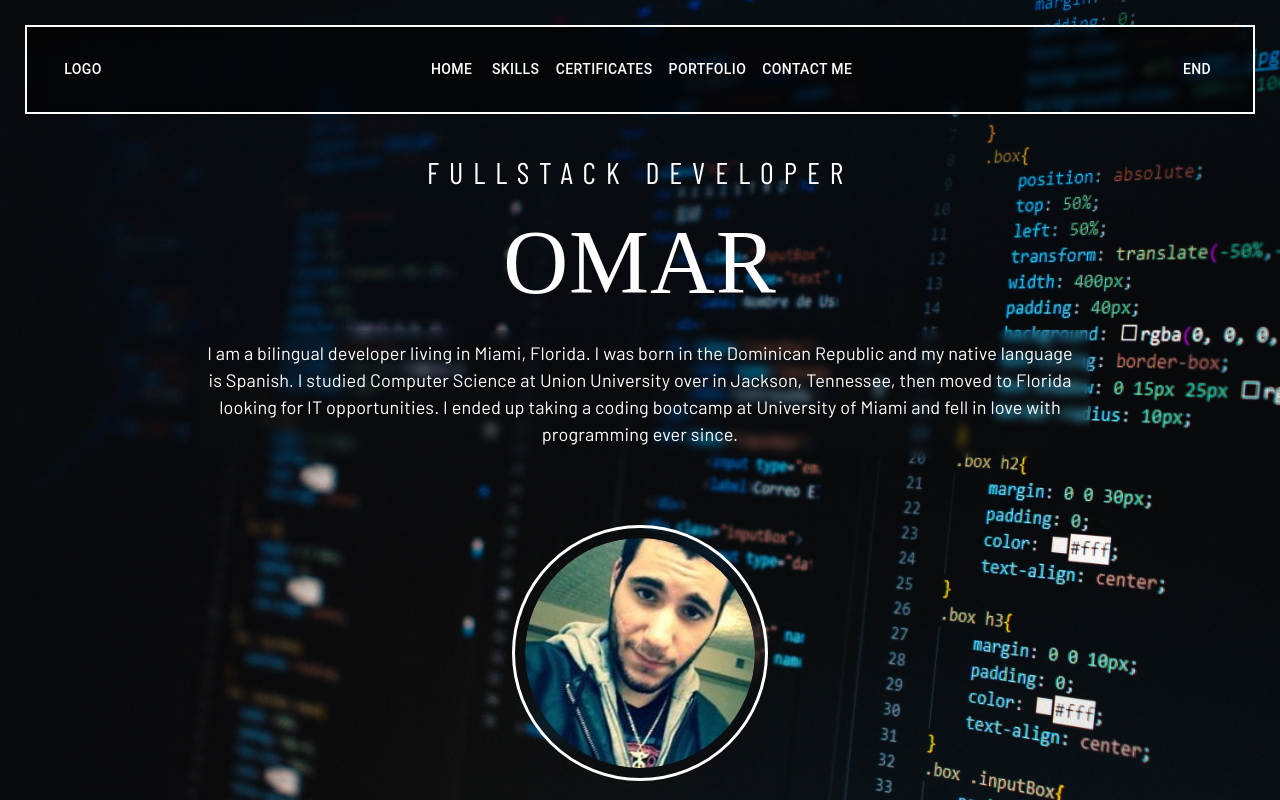
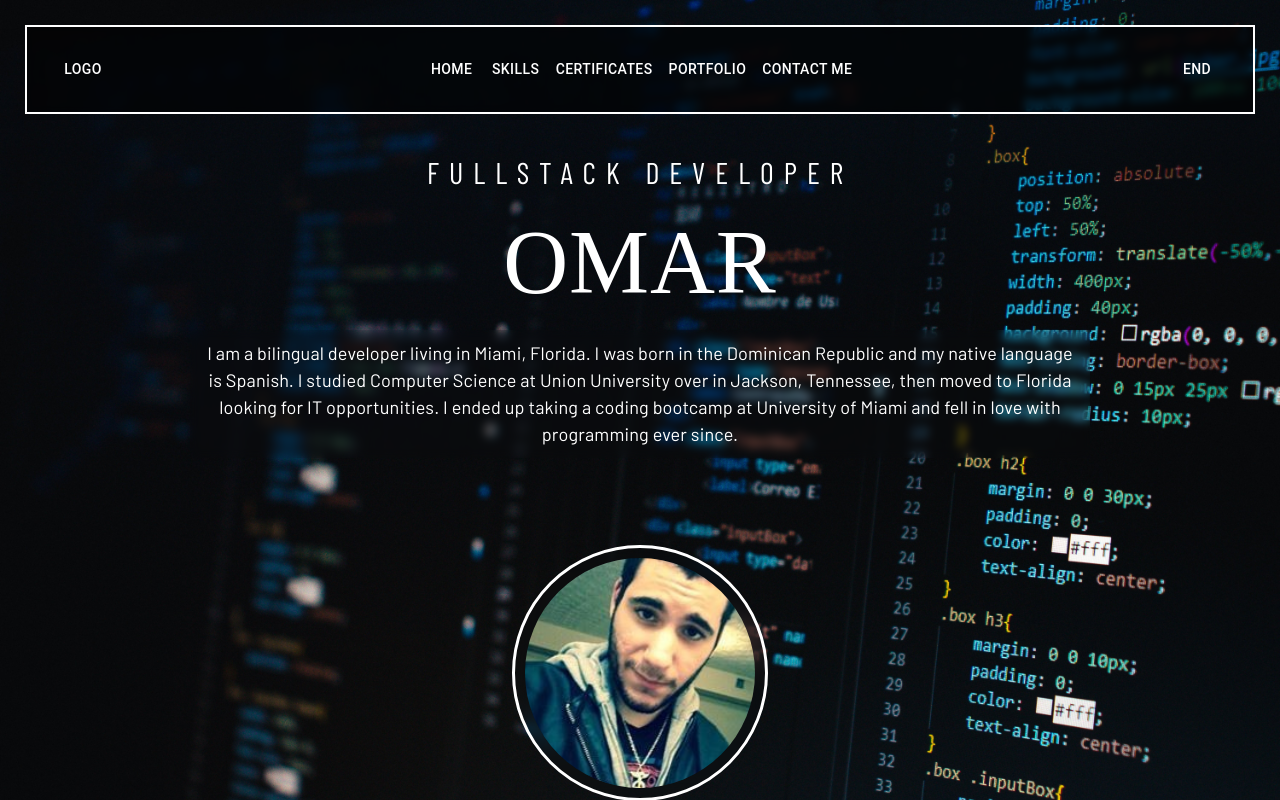
Before and after one commit to omiinaya/nextjs, a Next.js app: page / in a window 1280 px wide. Shown: the top 800 px of the page. Built offline with nearby package versions, Linux system fonts and the light colour scheme; a web font is replaced by a local one.

Commit message:
attempt to fix safari square issue #7

```diff
--- a/components/Home.js
+++ b/components/Home.js
@@ -4,6 +4,7 @@ import Typography from '@mui/material/Typography';
 import Avatar from '@mui/material/Avatar';
 import Fade from '@mui/material/Fade';
 import Slide from '@mui/material/Slide';
+import Image from 'next/image'
 import AvatarImage from "../public/static/imgs/avatar.png"
 
 export default function Home() {
@@ -47,18 +48,13 @@ export default function Home() {
                 </Typography>
             </Slide>
             <Slide direction="up" in={bottom}>
-                <Box
-                    display='flex'
-                    justifyContent='center'
-                    className='avatarContainer'
-                >
-                    <Avatar
+                <Box className='avatarContainer'>
+                    <Image
                         alt="Omar Minaya"
                         src={AvatarImage.src}
                         className='avatarHome'
-                        sx={{
-                            mt: { xs: '30px', sm: '30px', md: '30px', lg: '70px', xl: '80px' },
-                        }}
+                        width={250}
+                        height={250}
                     />
                 </Box>
             </Slide>
--- a/public/static/scss/Home.css
+++ b/public/static/scss/Home.css
@@ -23,58 +23,33 @@
     backdrop-filter: blur(5px) !important;
 }
 
-.avatarHome {
-    height: 250px !important;
-    width: 250px !important;
+.avatarContainer {
+    margin: 0 auto;
+    margin-top: 90px;
+    width: 250px;
+    height: 250px;
     background: transparent;
     backdrop-filter: blur(15px);
     border: 10px solid transparent !important;
     outline: 3px solid white !important;
+    display: flex !important;
+    justify-content: center;
     border-radius: 50% !important;
+    -webkit-border-radius: 50% !important;
     -moz-border-radius: 50% !important;
-    -moz-outline-radius: 50% !important;
+    -khtml-border-radius: 50% !important;
+}
+
+.avatarHome {
+    border-radius: 50% !important;
     -webkit-border-radius: 50% !important;
-    -webkit-outline-radius: 50% !important;
+    -moz-border-radius: 50% !important;
     -khtml-border-radius: 50% !important;
-    -khtml-outline-radius: 50% !important;
 }
 
 .avatarHome img {
     border-radius: 50% !important;
+    -webkit-border-radius: 50% !important;
     -moz-border-radius: 50% !important;
-    -moz-outline-radius: 50% !important;
-    -webkit-border-radius: 50% !important;
-    -webkit-outline-radius: 50% !important;
     -khtml-border-radius: 50% !important;
-    -khtml-outline-radius: 50% !important;
 }
-
-.avatarContainer {
-    border-radius: 50% !important;
-    -moz-border-radius: 50% !important;
-    -moz-outline-radius: 50% !important;
-    -webkit-border-radius: 50% !important;
-    -webkit-outline-radius: 50% !important;
-    -khtml-border-radius: 50% !important;
-    -khtml-outline-radius: 50% !important;
-}
-
-.avatarContainer img {
-    border-radius: 50% !important;
-    -moz-border-radius: 50% !important;
-    -moz-outline-radius: 50% !important;
-    -webkit-border-radius: 50% !important;
-    -webkit-outline-radius: 50% !important;
-    -khtml-border-radius: 50% !important;
-    -khtml-outline-radius: 50% !important;
-}
-
-.MuiAvatar-img {
-    border-radius: 50% !important;
-    -moz-border-radius: 50% !important;
-    -moz-outline-radius: 50% !important;
-    -webkit-border-radius: 50% !important;
-    -webkit-outline-radius: 50% !important;
-    -khtml-border-radius: 50% !important;
-    -khtml-outline-radius: 50% !important;
-}
```
